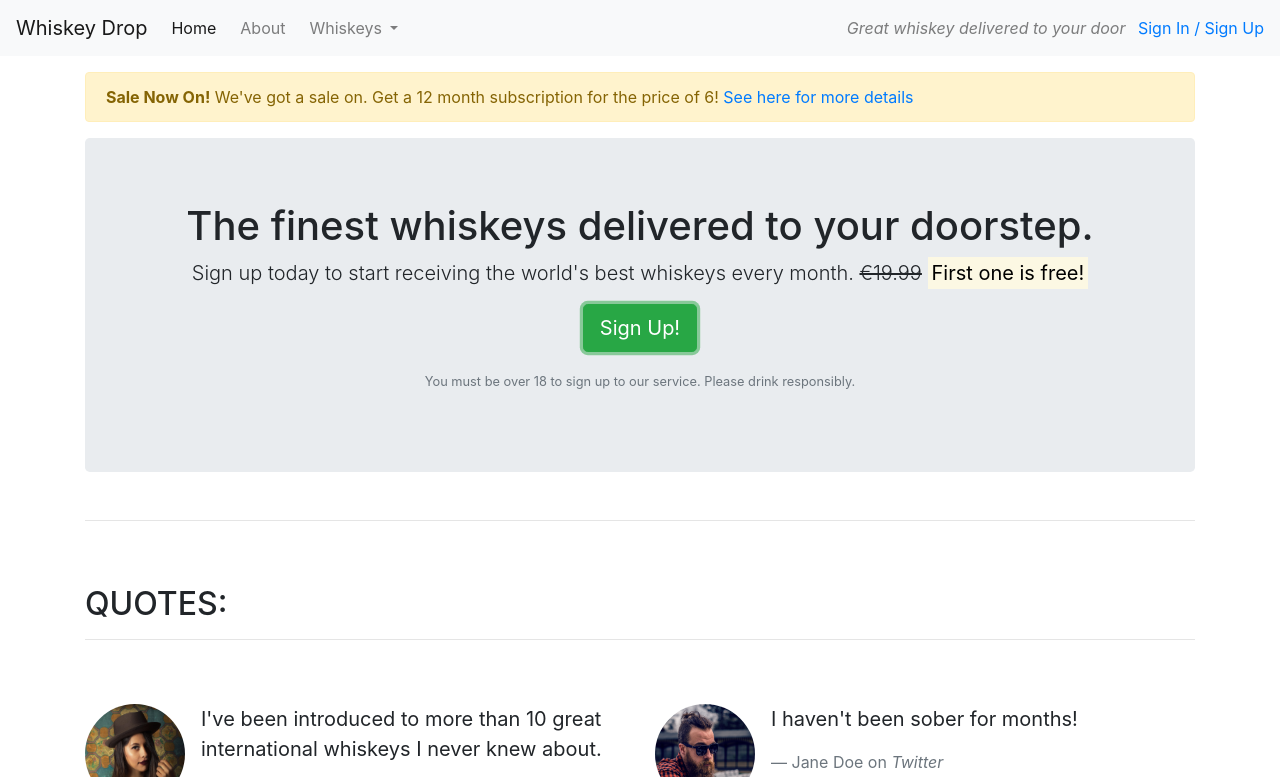
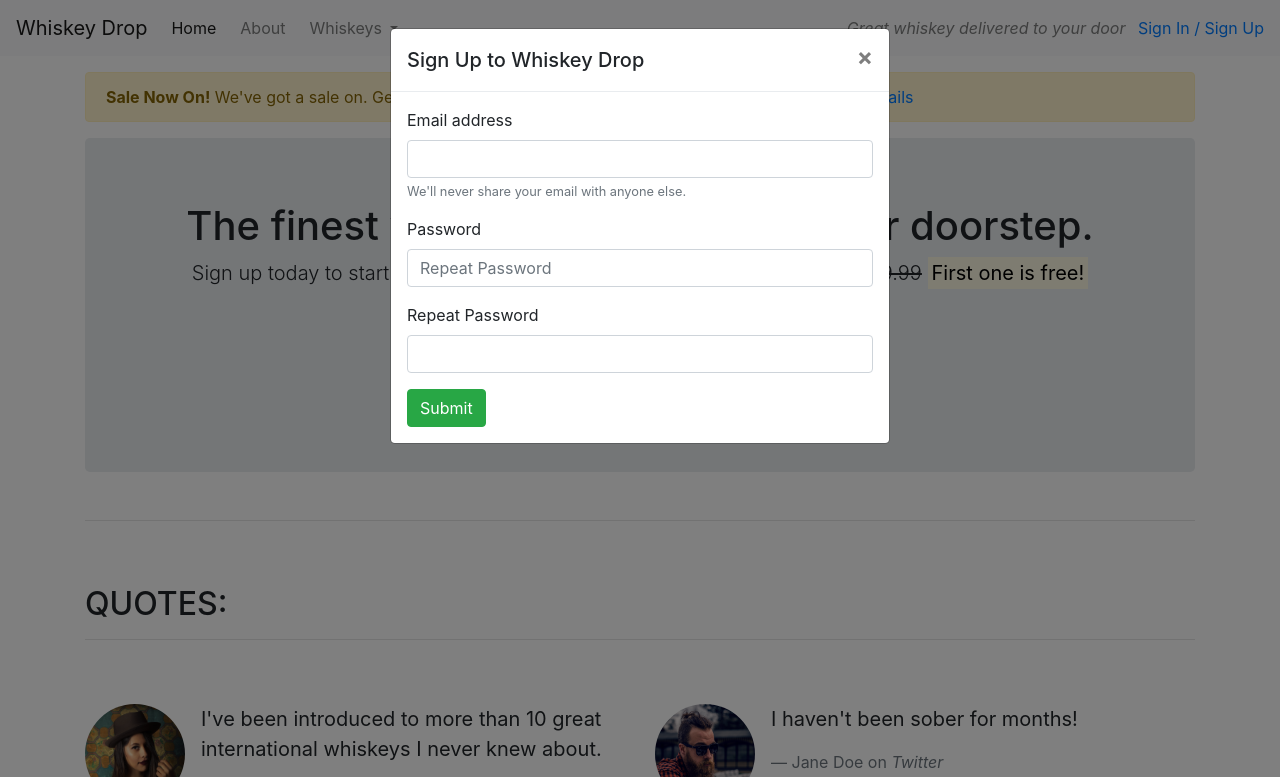
Before and after one commit to Hugh1996/Bootstrap4, a plain HTML site: page index.html in a window 1280 px wide. Both pictures are taken after a click on the button "Sign Up!". Shown: the top 777 px of the page. Drawn offline with nearby package versions, Linux system fonts and the light colour scheme.

Commit message:
Add js components 2

```diff
--- a/index.html
+++ b/index.html
@@ -67,7 +67,7 @@
                         <span class="d-inline d-sm-none"><br></span>
                         <strong><mark>First one is free!</mark></strong>
                     </p>
-                    <p><button class="btn btn-lg btn-success">Sign Up!</button></p>
+                    <p><button class="btn btn-lg btn-success" data-toggle="modal" data-target="#signUpModal">Sign Up!</button></p>
                     <p class="text-muted"><small>You must be over 18 to sign up to our service. Please drink
                             responsibly.</small></p>
                 </section>
@@ -190,6 +190,36 @@
             </tbody>
     </section>
     </article>
+<div class="modal" tabindex="-1" role="dialog" id="signUpModal">
+        <div class="modal-dialog">
+            <div class="modal-content">
+                <div class="modal-header">
+                    <h5 class="modal-title">Sign Up to Whiskey Drop</h5>
+                    <button type="button" class="close" data-dismiss="modal" aria-label="Close">
+                        <span aria-hidden="true">&times;</span>
+                    </button>
+                </div>
+                <div class="modal-body">
+                    <form>
+                        <div class="form-group">
+                            <label for="exampleInputEmail1">Email address</label>
+                            <input type="email" class="form-control" id="exampleInputEmail1" aria-describedby="emailHelp">
+                            <small id="emailHelp" class="form-text text-muted">We'll never share your email with anyone else.</small>
+                        </div>
+                        <div class="form-group">
+                            <label for="password">Password</label>
+                            <input type="password" class="form-control" id="password" placeholder="Repeat Password">
+                        </div>
+                        <div class="form-group">
+                            <label for="repeatPassword">Repeat Password</label>
+                            <input type="password" class="form-control" id="repeatPassword">
+                        </div>
+                        <button type="submit" class="btn btn-success">Submit</button>
+                    </form>
+                </div>
+            </div>
+        </div>
+    </div>
     <script src="https://cdn.jsdelivr.net/npm/jquery@3.5.1/dist/jquery.slim.min.js"
         integrity="sha384-DfXdz2htPH0lsSSs5nCTpuj/zy4C+OGpamoFVy38MVBnE+IbbVYUew+OrCXaRkfj"
         crossorigin="anonymous"></script>
@@ -199,8 +229,5 @@
     <script src="https://cdn.jsdelivr.net/npm/bootstrap@4.6.2/dist/js/bootstrap.min.js"
         integrity="sha384-+sLIOodYLS7CIrQpBjl+C7nPvqq+FbNUBDunl/OZv93DB7Ln/533i8e/mZXLi/P+"
         crossorigin="anonymous"></script>
-    <script src="https://cdn.jsdelivr.net/npm/bootstrap@4.6.2/dist/js/bootstrap.bundle.min.js"
-        integrity="sha384-Fy6S3B9q64WdZWQUiU+q4/2Lc9npb8tCaSX9FK7E8HnRr0Jz8D6OP9dO5Vg3Q9ct"
-        crossorigin="anonymous"></script>
   </body>
 </html>
```
